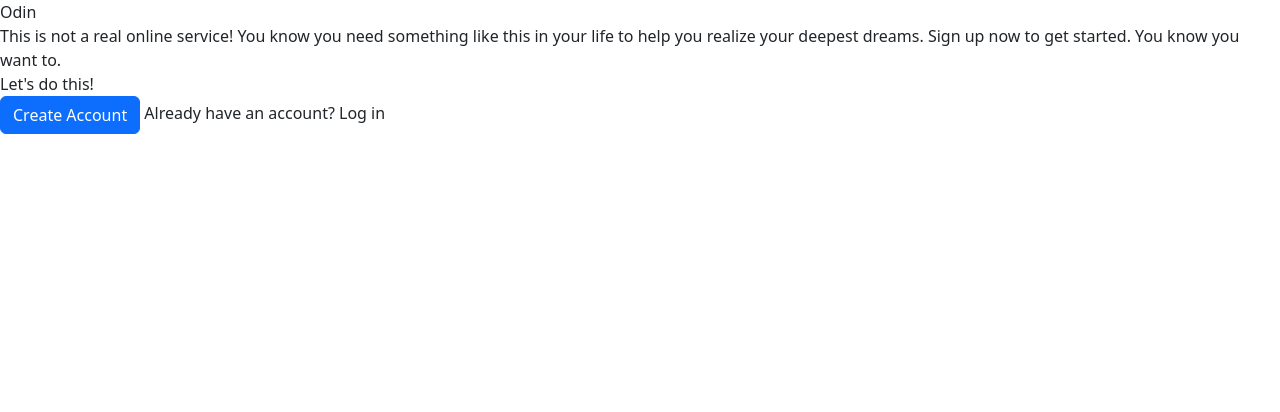
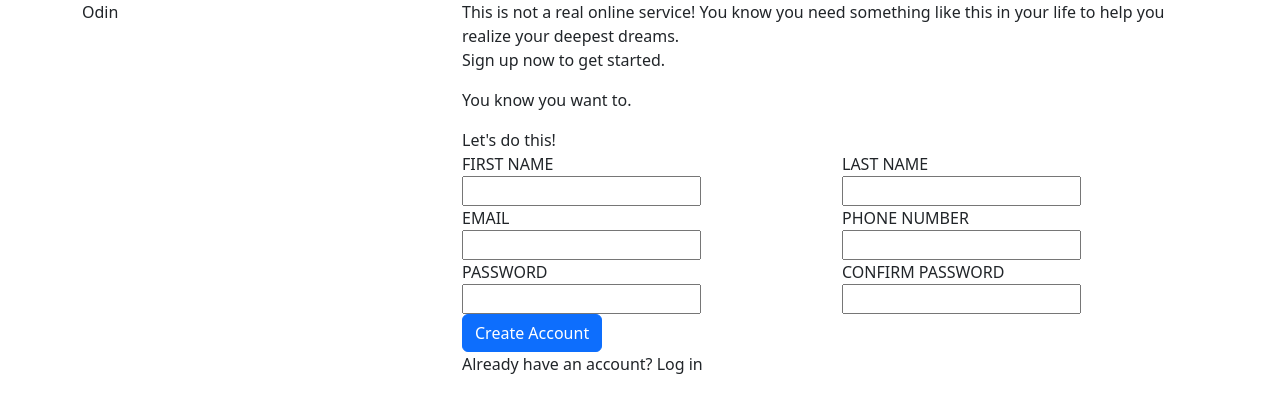
Before and after one commit to tommy128works/Sign-up_Form, a plain HTML site: page index.html in a window 1280 px wide. Drawn offline with nearby package versions, Linux system fonts and the light colour scheme.

Commit message:
feat: add layout and form using Bootstrap
The layout and forms were added using Bootstrap.

```diff
--- a/index.html
+++ b/index.html
@@ -13,13 +13,62 @@
     <script src="https://cdn.jsdelivr.net/npm/bootstrap@5.3.0-alpha3/dist/js/bootstrap.bundle.min.js" integrity="sha384-ENjdO4Dr2bkBIFxQpeoTz1HIcje39Wm4jDKdf19U8gI4ddQ3GYNS7NTKfAdVQSZe" crossorigin="anonymous"></script>
     <script src="https://cdn.jsdelivr.net/npm/@popperjs/core@2.11.7/dist/umd/popper.min.js" integrity="sha384-zYPOMqeu1DAVkHiLqWBUTcbYfZ8osu1Nd6Z89ify25QV9guujx43ITvfi12/QExE" crossorigin="anonymous"></script>
 <script src="https://cdn.jsdelivr.net/npm/bootstrap@5.3.0-alpha3/dist/js/bootstrap.min.js" integrity="sha384-Y4oOpwW3duJdCWv5ly8SCFYWqFDsfob/3GkgExXKV4idmbt98QcxXYs9UoXAB7BZ" crossorigin="anonymous"></script>
-    <div id="logo-container">Odin</div>
-    <div id="intro-container">This is not a real online service! You know you need something like this in your life to help you realize your deepest dreams. Sign up now to get started. You know you want to.</div>
-    <div id="forms-container">Let's do this!</div>
-    <div id="create-account-container">
-        <button type="button" class="btn btn-primary">Create Account</button>
-        Already have an account? Log in
+    <div class="container">
+        <div class="row">
+            <div class="col-sm-4">
+                <div id="logo-container">Odin</div>
+            </div>
+            <div class="col-sm-8">
+                <div id="intro-container">
+                    <p>This is not a real online service! You know you need something like this in your life to help you realize your deepest dreams. <br> Sign up now to get started.</p>
+                    <p>You know you want to.</p>
+                </div>
+                <div id="forms-container">
+                    <div>Let's do this!</div>
+                    <form>
+                        <div class="row">
+                            <div class="col">
+                                <label for="first_name">FIRST NAME</label>
+                                <input type="text" id="first_name" name="first_name">
+                            </div>
+                            <div class="col">
+                                <label for="last_name">LAST NAME</label>
+                                <input type="text" id="last_name" name="last_name">
+                            </div>
+                        </div>
+                        <div class="row">
+                            <div class="col">
+                                <label for="email">EMAIL</label>
+                                <input type="email" id="email" name="email">
+                            </div>
+                            <div class="col">
+                                <label for="phone_number">PHONE NUMBER</label>
+                                <input type="tel" id="phone_number" name="phone_number">
+                            </div>
+                        </div>
+                        <div class="row">
+                            <div class="col">
+                                <label for="password">PASSWORD</label>
+                                <input type="password" id="password" name="password">
+                            </div>
+                            <div class="col">
+                                <label for="confirm_password">CONFIRM PASSWORD</label>
+                                <input type="password" id="confirm_password" name="confirm_password">
+                            </div>
+                        </div>
+                    </form>
+                </div>
+                <div id="create-account-container">
+                    <div>
+                        <button type="button" class="btn btn-primary">Create Account</button>
+                    </div>
+                    <div>Already have an account? Log in</div>
+                </div>
+            </div>
+        </div>
     </div>
+
+
 
 </body>
 </html>
--- a/input.scss
+++ b/input.scss
@@ -0,0 +1,4 @@
+label, input {
+    display: flex;
+    flex-direction: column;
+}
```
Also changed, not shown: output.css, 1 other file.
